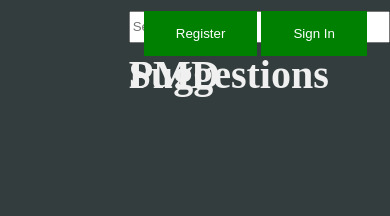
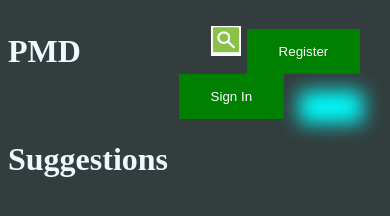
Before and after one commit to michailroussos/PMD, a plain HTML site: page index.html in a window 390 px wide. Drawn offline with Linux system fonts and the light colour scheme; no server answers.

Commit message:
minor fixes

```diff
--- a/ex2_css.css
+++ b/ex2_css.css
@@ -9,7 +9,7 @@ div{
 
 h3 {
 	color: rgb(240, 240, 240);
-	font-size: 2.5em;
+
 }
 
 
@@ -62,15 +62,10 @@ a:active {
     color: lightblue;
 }
 
-.item1 {
-	 grid-area: logo;
-
-
-
-}
-.item2 { grid-area: search_bar; }
-.item3 { grid-area: buttons; }
-.item4 { grid-area: images; }
+.logo { grid-area: logo;}
+.search_bar { grid-area: search_bar; }
+.button_holder { grid-area: buttons; }
+.images { grid-area: images; }
 
 
 
@@ -84,38 +79,28 @@ a:active {
 			'logo search_bar search_bar buttons buttons'
 			'images images images images images';
 		grid-gap: 0.2em;
-
-
+	}
+	#Search_button{
+		visibility: hidden;
 	}
 }
 
 
-/* On screens that are 992px-600px or less, set the background color to lightgreen */
+/* On screens that are 992px or less, set the background color to lightgreen */
 @media screen and (max-width: 992px) {
 
 	.grid-container {
 		display: grid;
   		grid-template-areas:
-			'header header header'
-			'menu main main'
-			'menu info info';
+		  'logo search_bar search_bar buttons buttons'
+		  'images images images images images';
 
+	}
+	.search_bar {
+		visibility: collapse;
 	}
 }
 
-  /* On screens that are 600px or less, set the background color to red */
-  /* and change the display*/
-@media screen and (max-width: 600px) {
-
-	.grid-container {
-		display: grid;
-  		grid-template-areas:
-			'header header header'
-			'menu menu menu'
-			'main main main '
-			'info info info';
-	}
-}
 
 
 #search{
@@ -130,6 +115,11 @@ button{
   	text-align: center;
   	text-decoration: none;
 }
+#Search_button{
+	width: 32px;
+	height: 32px;
+	box-shadow: 120px 80px 20px #0ff;
+}
 
 .poster{
 	height:80%;
@@ -137,3 +127,10 @@ button{
 
 
 }
+
+.content {
+	padding: 0 18px;
+	display: none;
+	overflow: hidden;
+	background-color: #f1f1f1;
+  }
--- a/ex2_js.js
+++ b/ex2_js.js
@@ -2,11 +2,35 @@ window.onload = function(){
 	document.getElementById("Register").addEventListener("click", search);
 
 	suggestions("suggestions","Batman Returns");
+	document.getElementById("Search_button").addEventListener("click", show_search_bar);
+	window.addEventListener("resize", search_bar_toggle);
 };
-
 
 var link='http://www.omdbapi.com/?apikey=ebcdb9f6';
 
+function search_bar_toggle(){
+	if(window.innerWidth< 992 ){
+		document.getElementById("Search_button").style.visibility = "visible";
+		var search_bar = document.querySelector(".search_bar");
+		search_bar.style.visibility="hidden";
+	}
+	else{
+		document.getElementById("Search_button").style.visibility = "hidden";
+		var search_bar = document.querySelector(".search_bar");
+		search_bar.style.visibility="visible";
+	}
+
+}
+
+function show_search_bar(){
+	var search_bar = document.querySelector(".search_bar");
+	var button_holder = document.querySelector(".button_holder");
+	search_bar.style.visibility="visible";
+	button_holder.style.visibility="hidden";
+
+
+
+}
 
 function search(){
 	var request = new XMLHttpRequest();
--- a/index.html
+++ b/index.html
@@ -21,18 +21,20 @@
         </header>
         <main>
             <div class="grid-container">
-                <div class="item1">
-                    <h3>PMD</h3>
+                <div class="logo">
+                    <h1>PMD</h1>
                 </div>
-                <div class="item2">
+                <div class="search_bar">
                     <input type="text" id="search" name="search" placeholder="Search">
 
                 </div>
-                <div class="item3">
+                <div class="button_holder">
 
                     <div class="button-container">
                         <div>
-
+                            <button id="Search_button" style="border: 0; background: transparent">
+                                <img src="search.png" width="30px" height="30px" alt="submit" />
+                            </button>
                             <button id="Register" class="buttons" type="button">Register</button>
                             <button id="Sign In" class="buttons" type="button">Sign In</button>
 
@@ -41,12 +43,13 @@
                     </div>
 
                 </div>
-                <div class="item4">
-                    <h3>Suggestions</h3>
+                <div class="images">
+                    <h1>Suggestions</h1>
                     <div class="row-container" id="suggestions">
 
 
                     </div>
+
                 </div>
 
             </div>
```
Also changed, not shown: search.png (added).
